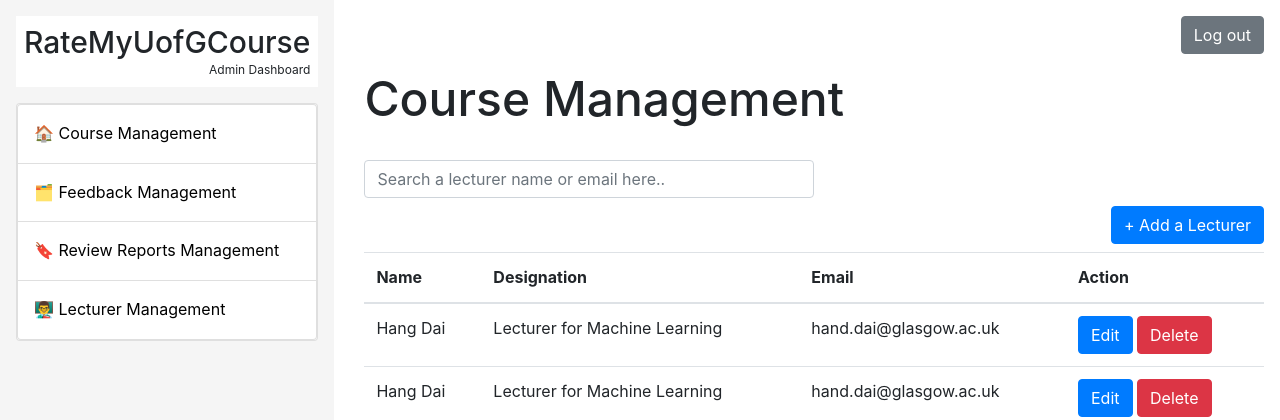
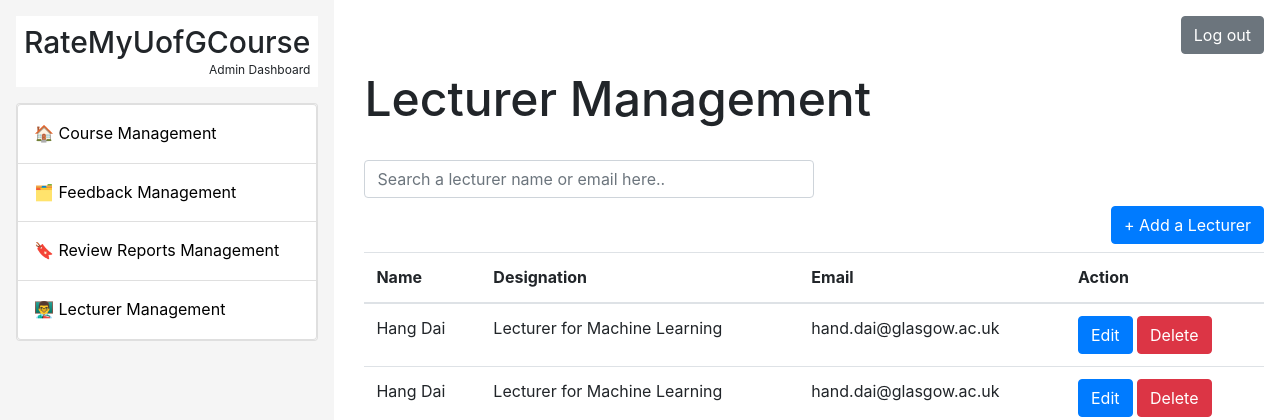
Before and after one commit to luciantkd/rate_my_uog_course, a Django app: page /administrator/lecturer_management/ in a window 1280 px wide. Shown: the top 420 px of the page. Run offline with Django 3.2, Linux system fonts and the light colour scheme; some libraries are stand-ins or nearby versions.

Commit message:
Added links between admin pages

```diff
--- a/templates/administrator/base_admin.html
+++ b/templates/administrator/base_admin.html
@@ -19,10 +19,10 @@
             <p>Admin Dashboard</p>
         </div>
         <nav class="nav flex-column card list-group" id="pills-tab" role="tablist">
-            <li class="nav-item list-group-item"><a class="nav-link active" href="#">🏠 Course Management</a></li>
-            <li class="nav-item list-group-item"><a class="nav-link" href="#">🗂️ Feedback Management</a></li>
-            <li class="nav-item list-group-item"><a class="nav-link" href="#">🔖 Review Reports Management</a></li>
-            <li class="nav-item list-group-item"><a class="nav-link" href="#">👨‍🏫 Lecturer Management</a></li>
+            <li class="nav-item list-group-item"><a class="nav-link active" href="{% url 'administrator:course_management' %}">🏠 Course Management</a></li>
+            <li class="nav-item list-group-item"><a class="nav-link" href="{% url 'administrator:feedback_management' %}">🗂️ Feedback Management</a></li>
+            <li class="nav-item list-group-item"><a class="nav-link" href="{% url 'administrator:reported_reviews_management' %}" >🔖 Review Reports Management</a></li>
+            <li class="nav-item list-group-item"><a class="nav-link" href="{% url 'administrator:lecturer_management' %}">👨‍🏫 Lecturer Management</a></li>
         </nav>
     </div>
     <!-- Page content goes here -->
--- a/templates/administrator/lecturer_management.html
+++ b/templates/administrator/lecturer_management.html
@@ -1,13 +1,13 @@
 {% extends 'administrator/base_admin.html' %}
 {% load static %}
 
-{% block title %} Course Management {% endblock %}
+{% block title %} Lecturer Management {% endblock %}
 
 {% block additional_styles %}
     <link rel="stylesheet" href="{% static 'css/administrator/style-admin-lecturer-management.css' %}">
 {% endblock %}
 
-{% block pagetitle %} Course Management {% endblock %}
+{% block pagetitle %} Lecturer Management {% endblock %}
 
 {% block content %}
         <div>
```
